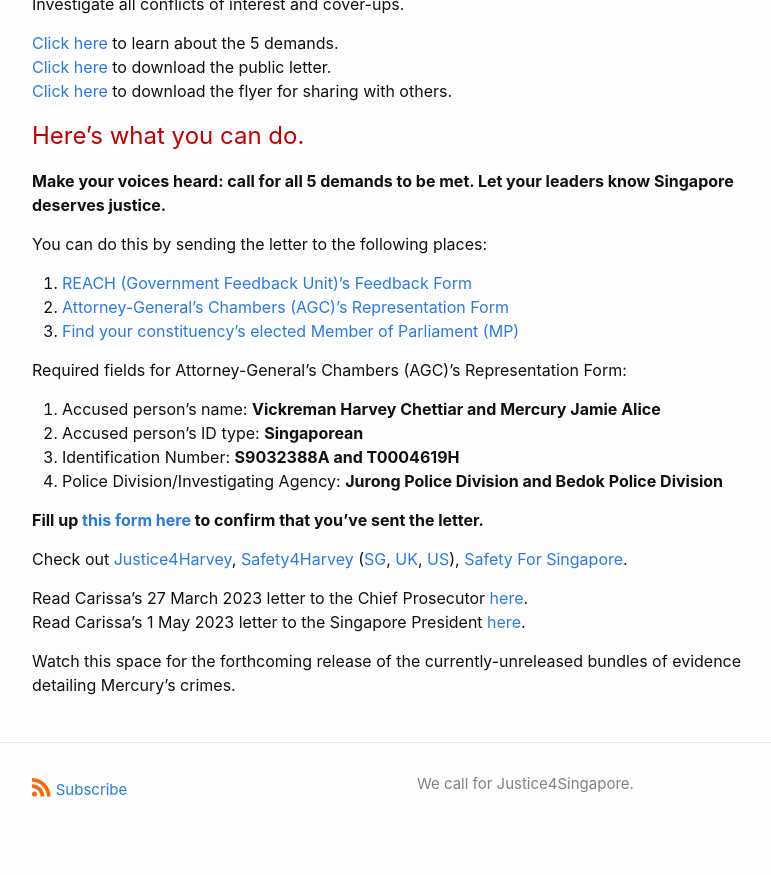
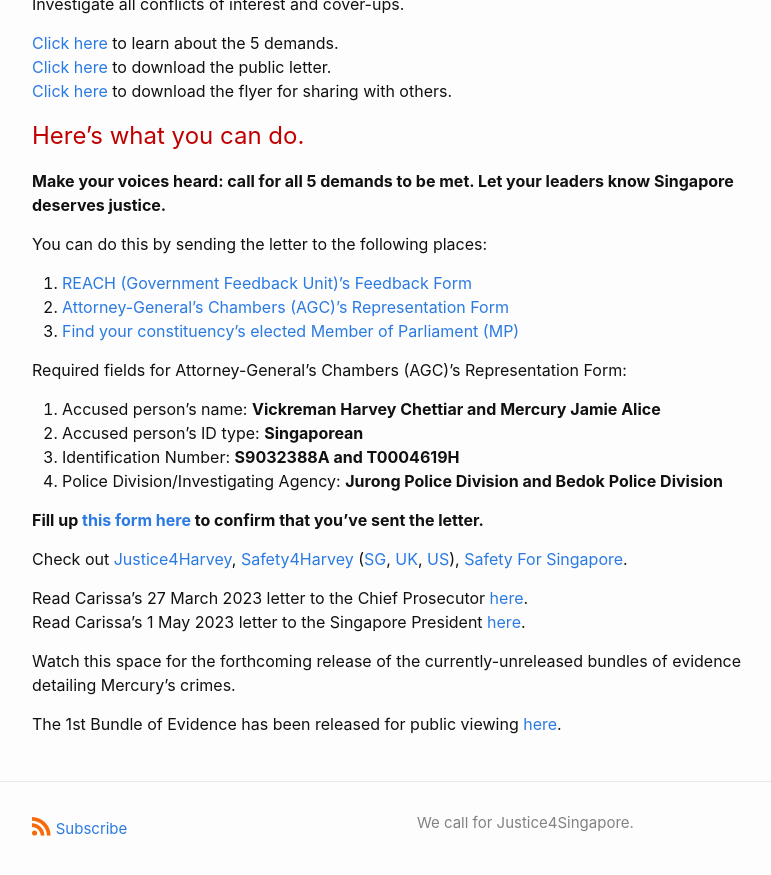
Before and after one commit to delilahvanwinters/justice4singapore.github.io, a Jekyll site: the page built from index.md, in a window 1280 px wide and 900 px high, scrolled down 796 px. Shown: the top 875 px of the window, without its empty margins (238-1009 px from the left). Built offline with Jekyll 4.4.1, drawn with Linux system fonts in a browser that asks for light colours.

Commit message:
Update index.md

```diff
--- a/index.md
+++ b/index.md
@@ -61,3 +61,5 @@ Read Carissa’s 27 March 2023 letter to the Chief Prosecutor [here](https://ipf
 Read Carissa’s 1 May 2023 letter to the Singapore President [here](https://ipfs.io/ipfs/QmRLtnEtCHK8tUtVHw5hKiH5KNru3Ypg4f8JPJyo5Gi2Gv).
 
 Watch this space for the forthcoming release of the currently-unreleased bundles of evidence detailing Mercury’s crimes.
+
+The 1st Bundle of Evidence has been released for public viewing [here](/1stbundle).
```
